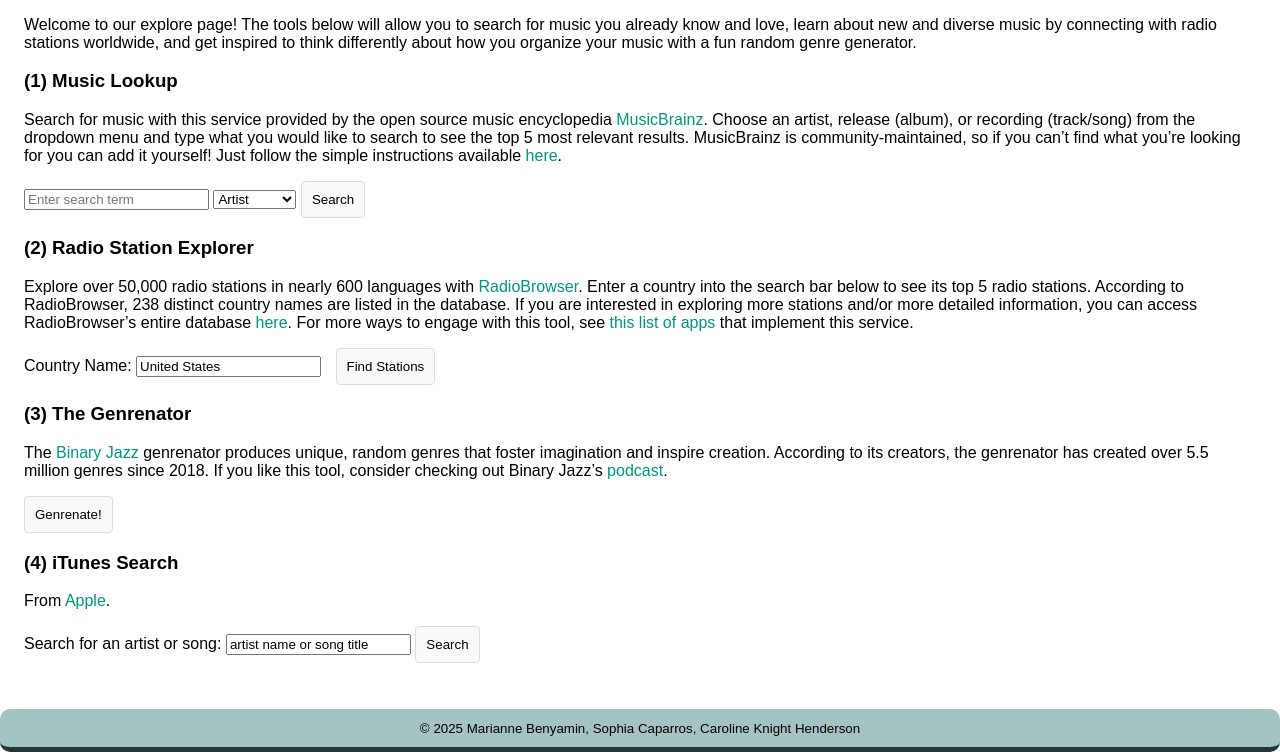
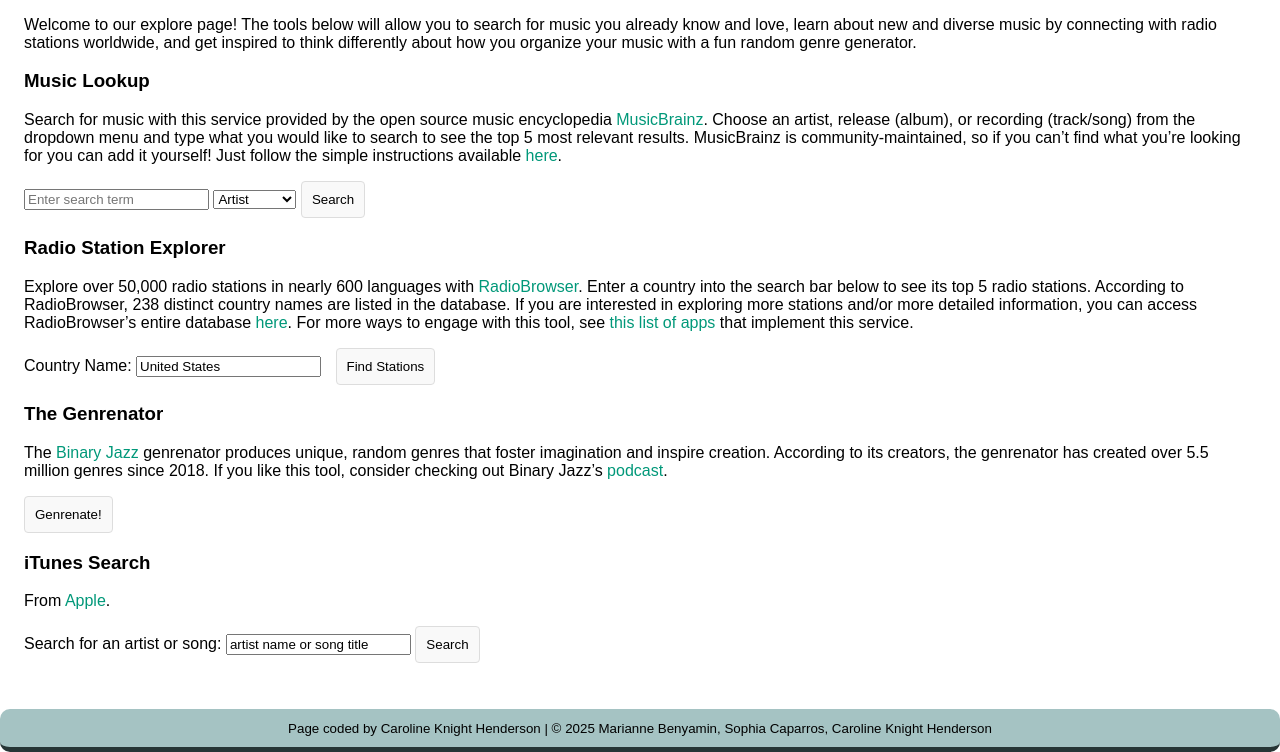
Before and after one commit to scapar66/final_project, a plain HTML site: page explore.html in a window 1280 px wide. Shown: the part 249-1001 px from the top of the page. Drawn offline with Linux system fonts and the light colour scheme.

Commit message:
Update explore.html

```diff
--- a/explore.html
+++ b/explore.html
@@ -4,7 +4,8 @@
     <meta charset="UTF-8">
     <meta name="viewport" content="width=device-width,initial-scale=1.0">
     <link rel="stylesheet" type="text/css" href="style.css">
-    <title>Explore</title>
+    <link rel="icon" type="image" href="media/faviconOG.png">
+    <title>Explore - Music is Fun!</title>
 </head>
 <body>
     <div id="header">
@@ -20,11 +21,9 @@
     <main>
 <h2>Explore</h2>
 
-<h2></h2>
-
 <p>Welcome to our explore page! The tools below will allow you to search for music you already know and love, learn about new and diverse music by connecting with radio stations worldwide, and get inspired to think differently about how you organize your music with a fun random genre generator.</p>
 
-<h3>(1) Music Lookup</h2>
+<h3>Music Lookup</h2>
 <p>Search for music with this service provided by the open source music encyclopedia <a href="https://musicbrainz.org">MusicBrainz</a>. Choose an artist, release (album), or recording (track/song) from the dropdown menu and type what you would like to search to see the top 5 most relevant results. MusicBrainz is community-maintained, so if you can’t find what you’re looking for you can add it yourself! Just follow the simple instructions available <a href="https://musicbrainz.org/doc/How_to_Contribute">here</a>.</p>
 <input type="text" id="search-query" placeholder="Enter search term" />
 <select id="search-type">
@@ -114,7 +113,7 @@ document.getElementById('search-btn').addEventListener('click', async () => {
 });
 </script>
 
-<h3>(2) Radio Station Explorer</h3>
+<h3>Radio Station Explorer</h3>
 <p>Explore over 50,000 radio stations in nearly 600 languages with <a href="https://www.radio-browser.info">RadioBrowser</a>. Enter a country into the search bar below to see its top 5 radio stations. According to RadioBrowser, 238 distinct country names are listed in the database. If you are interested in exploring more stations and/or more detailed information, you can access RadioBrowser’s entire database <a href="http://db.radio-browser.info">here</a>. For more ways to engage with this tool, see <a href="https://www.radio-browser.info/users">this list of apps</a> that implement this service.</p>
 
 <label for="countryInput">Country Name:</label>
@@ -188,7 +187,7 @@ document.getElementById('search-btn').addEventListener('click', async () => {
     </script>
 
 
-<h3>(3) The Genrenator</h3>
+<h3>The Genrenator</h3>
 <p>The <a href="https://binaryjazz.us/genrenator-api">Binary Jazz</a> genrenator produces unique, random genres that foster imagination and inspire creation. According to its creators, the genrenator has created over 5.5 million genres since 2018. If you like this tool, consider checking out Binary Jazz’s <a href="https://binaryjazz.us/episodes">podcast</a>.</p>
     <button id="get-genre">Genrenate!</button>
     <p> </p>
@@ -219,7 +218,7 @@ document.getElementById('search-btn').addEventListener('click', async () => {
 </script>
 
 
-<h3>(4) iTunes Search</h3>
+<h3>iTunes Search</h3>
 <p>From <a href="https://www.apple.com/itunes">Apple</a>.</p>
 <label>
   Search for an artist or song: <input type="text" id="term" value="artist name or song title">
@@ -271,7 +270,7 @@ document.getElementById("search").addEventListener("click", async () => {
 </main>
      </div>
 <div id="footer">
-    <small>&copy; 2025 Marianne Benyamin, Sophia Caparros, Caroline Knight Henderson</small></footer>
+    <small>Page coded by Caroline Knight Henderson | &copy; 2025 Marianne Benyamin, Sophia Caparros, Caroline Knight Henderson</small></footer>
 </div>
 
 </body>
```
